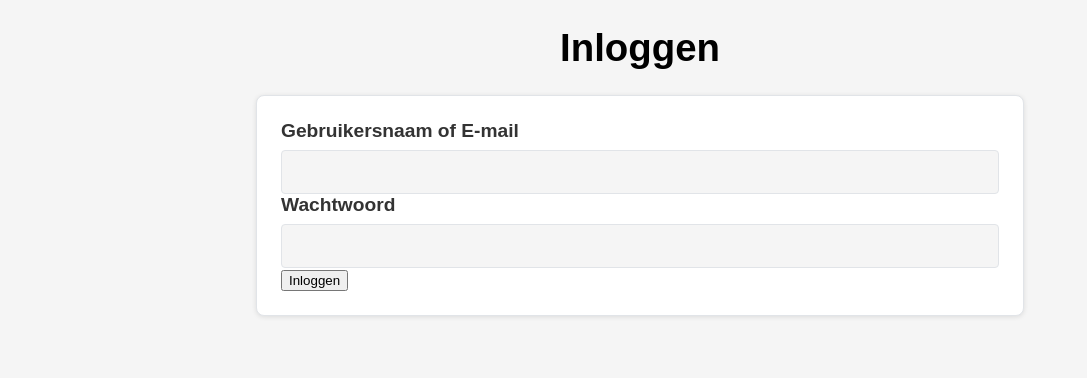
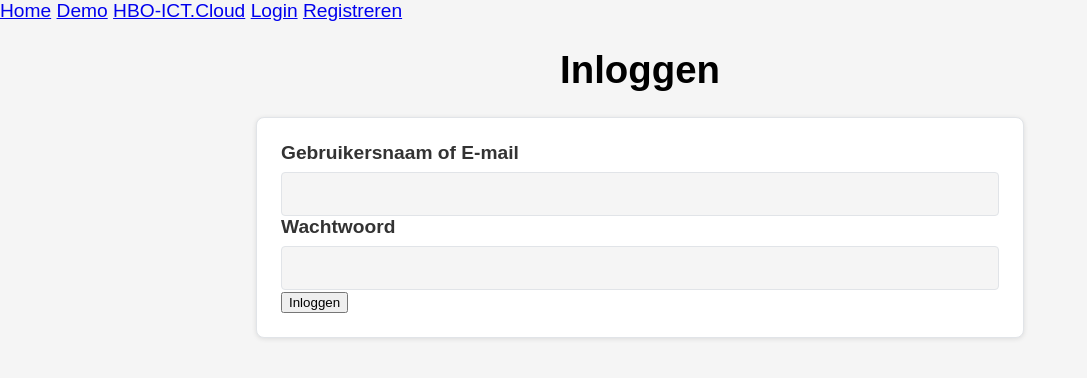
Before and after one commit to MEvan774/Forum, a website built with Vite: page wwwroot/login.html in a window 1280 px wide. Shown: the whole page, without its empty margins (0-1087 px from the left). Built offline with nearby package versions, Linux system fonts and the light colour scheme.

Commit message:
FIxed navbar for Login and Registration

```diff
--- a/wwwroot/login.html
+++ b/wwwroot/login.html
@@ -1,23 +1,33 @@
 <!DOCTYPE html>
 <html lang="en">
+
 <head>
     <meta charset="UTF-8">
     <meta name="viewport" content="width=device-width, initial-scale=1.0">
     <link rel="stylesheet" href="/assets/css/main.css" />
     <title>Document</title>
 </head>
+
 <body>
+    <div class="nav-links">
+        <a href="/index.html">Home</a>
+        <a href="/demo.html">Demo</a>
+        <a href="/hboictcloud.html">HBO-ICT.Cloud</a>
+        <a href="/login.html" class="active">Login</a>
+        <a href="/registration.html">Registreren</a>
+    </div>
     <h1>Inloggen</h1>
     <form onsubmit="return false">
         <div>
             <label for="text">Gebruikersnaam of E-mail</label>
-            <input type="text" id="username_email_input"/>
+            <input type="text" id="username_email_input" />
         </div>
         <div>
             <label for="password">Wachtwoord</label>
-            <input type="password" id="password_input"/>
+            <input type="password" id="password_input" />
         </div>
         <button>Inloggen</button>
     </form>
 </body>
+
 </html>
```
Also changed, not shown: wwwroot/registration.html (+6 -1 lines).
